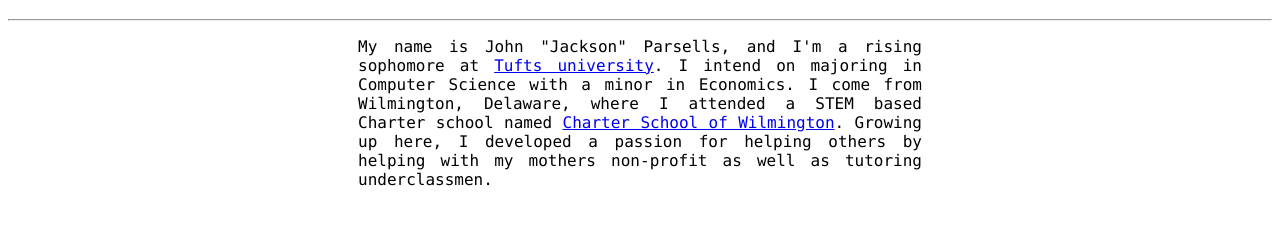
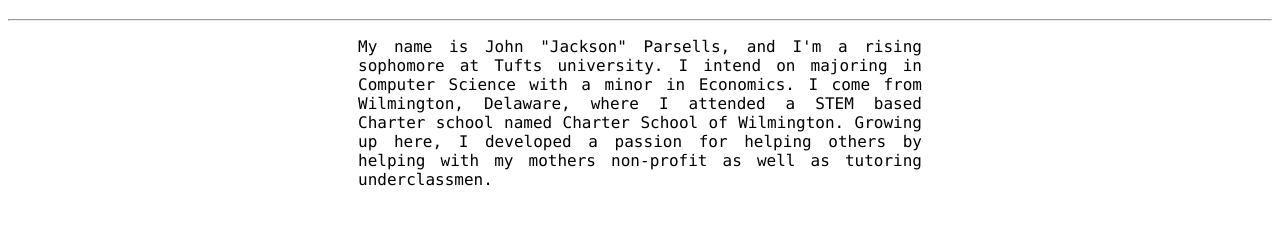
Before and after one commit to JacksonParsells/JacksonParsells.github.io, a plain HTML site: page bio.html in a window 1280 px wide. Shown: the part 61-286 px from the top of the page. Drawn offline with Linux system fonts and the light colour scheme.

Commit message:
removed absolute URLs to school websites

```diff
--- a/bio.html
+++ b/bio.html
@@ -13,11 +13,10 @@
         <hr/>
         <p>
             My name is John "Jackson" Parsells, and I'm a rising sophomore
-            at <a href ="https://www.tufts.edu/">Tufts university</a>. I intend on majoring in Computer Science
+            at Tufts university. I intend on majoring in Computer Science
             with a minor in Economics. I come from Wilmington, Delaware,
             where I attended a STEM based Charter school named
-            <a href="https://charterschool.org/">Charter School of
-            Wilmington</a>. Growing up here, I developed a passion for helping
+            Charter School of Wilmington. Growing up here, I developed a passion for helping
             others by helping with my mothers non-profit as well as tutoring
             underclassmen.
         </p>
```
